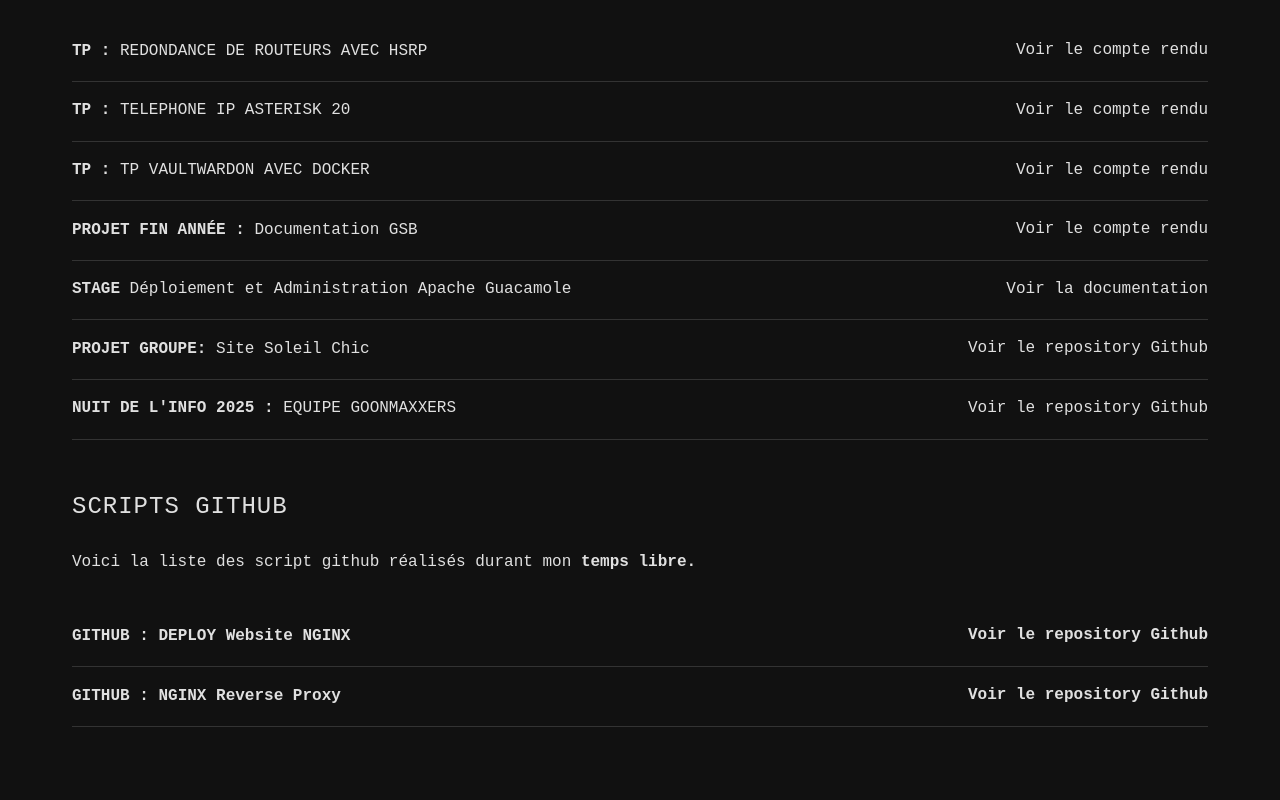
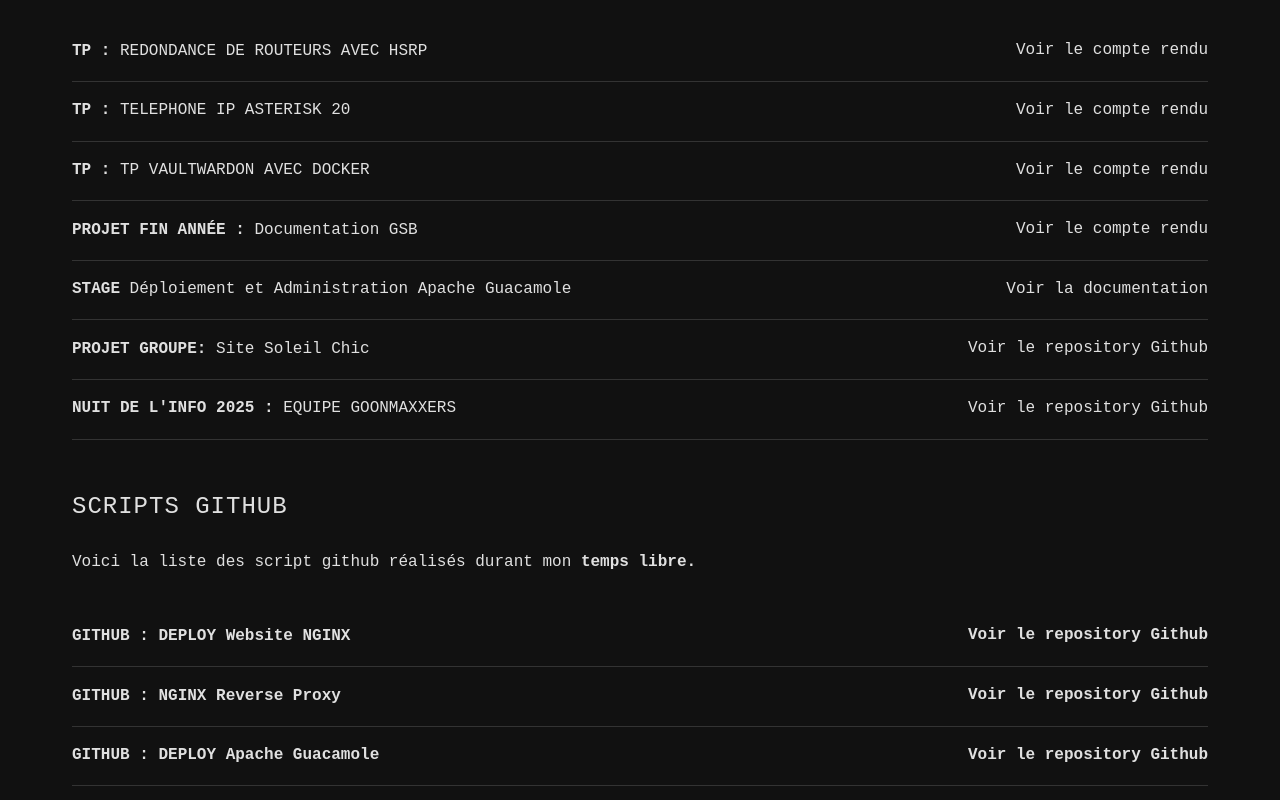
Before and after one commit to lucaslstn/portfolio, a plain HTML site: page bts.html in a window 1280 px wide. Shown: the part 521-1321 px from the top of the page. Before the commit the page ends 1296 px from the top, so only its background shows below. Drawn offline with Linux system fonts and the light colour scheme.

Commit message:
Update bts.html with new projects and scripts
Added new projects and scripts to the BTS SIO page.

```diff
--- a/bts.html
+++ b/bts.html
@@ -76,6 +76,10 @@
                 <span><strong>GITHUB : </strong>NGINX Reverse Proxy</span>
 		<a href="https://github.com/lucaslstn/ndl_nginx" target="_blank" rel="noopener noreferrer">Voir le repository Github</a>
             </li>
+            <li class="tp-item">
+                <span><strong>GITHUB : </strong>DEPLOY Apache Guacamole</span>
+		<a href="httpshttps://github.com/lucaslstn/deploy_guacamole" target="_blank" rel="noopener noreferrer">Voir le repository Github</a>
+            </li>
         </ul>
 
     </main>
```
